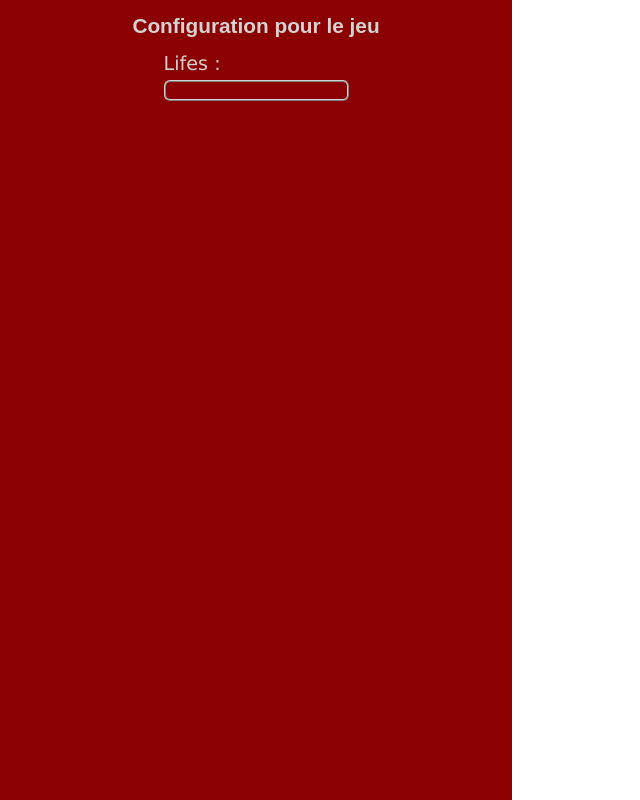
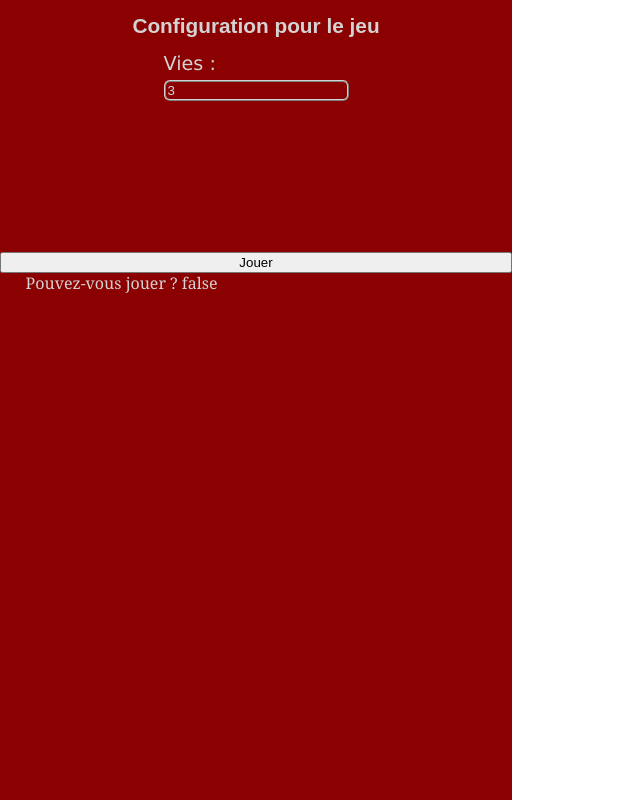
Before and after one commit to KevinCastel/react-educational-project, a React (Create React App) app: page / in a window 1280 px wide. Shown: the whole page, without its empty margins (0-640 px from the left). Built offline with nearby package versions, Linux system fonts and the light colour scheme.

Commit message:
implémentation des callbacks pour les states, démarrage d'une partie

```diff
--- a/src/App.tsx
+++ b/src/App.tsx
@@ -1,31 +1,42 @@
 import { error } from 'console';
 import './App.css';
 import "./index.css"
+import { callbackify } from 'util';
+import { useState } from 'react';
+import { Input } from 'postcss';
 
 
-let is_playing = false;
-let lives = 0;
-let num_to_find = 0;
-
+const DEFAULT_LIVES = 3;
 
 function App() {
+  const [is_playing, setIsPlaying] = useState(false);
+  const start_game = (childData:boolean) => {
+    setIsPlaying(childData === true);
+    console.log("refresh isplauing :", childData);
+  };
+
+  const divManageGame = DivManageGame(start_game);
+
   return (
     <div className="App">
       <header className="App-header">
-        <DivManageGame />
-        <ButtonGame text='Bonjour'/>
+        {divManageGame}
+        <p>Pouvez-vous jouer ? {(is_playing.toString())}</p>
       </header>
     </div>
   );
 }
 
+
 /* Return a component witch is a div with fields stuffs
 to configure game*/
-function DivManageGame(){
+function DivManageGame(parentCallback:(v:boolean)=>void){
+  const buttonPlay = ButtonPlay(parentCallback);
   return (
     <div className="div_menu">
       <h1>Configuration pour le jeu</h1>
       <FieldGame element_name='life' />
+      {buttonPlay}
     </div>
   )
 }
@@ -39,24 +50,28 @@ function FieldGame({element_name="", is_num=true}){
   }
   const div_name = `div_${element_name}`;
 
+  const [lives, setLives] = useState(DEFAULT_LIVES);
+
   return (
     <div className={div_name}>
       <div>
-        <label>Lifes :</label>
-        <input type={type_field}/>
+        <label>Vies :</label>
+        <input type={type_field} defaultValue={DEFAULT_LIVES} onChange={e => setLives(Number(e.target.value))}/>
       </div>
     </div>
   )
 }
 
-/* Return a button as component, you have to specify the text's component */
-function ButtonGame({ text = ""}){
-  if (text.length == 0){
-    throw Error("No text provided for the button element")
+function ButtonPlay(parentCallback:(v:boolean) => void){
+  const handleButtonPlay = () => {
+    // console.log("start game ?");
+    parentCallback(true); //refresh playing
   }
-  return (
-    <button className='bg-white p-5'>{text}</button>
-  )
+  return <button onClick={handleButtonPlay}>Jouer</button>
+}
+
+function startGame(){
+  console.log("startGame is clicked");
 }
 
 export default App;
```
